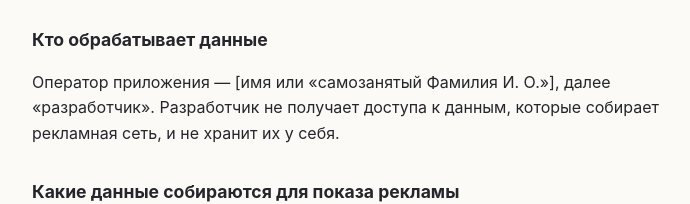
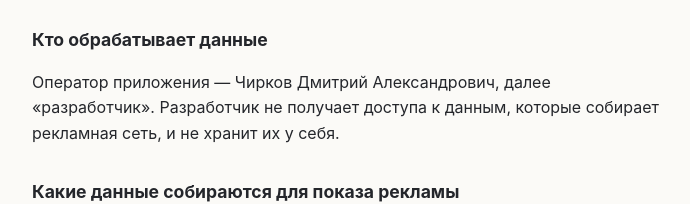
Before and after one commit to dmitriiachirkov-dot/AlpacaGames, a plain HTML site: page filwords/index.html in a window 1280 px wide. Shown: the part 264-468 px from the top of the page, without its empty margins (288-978 px from the left). Drawn offline with Linux system fonts and the light colour scheme.

Commit message:
Update index.html

```diff
--- a/filwords/index.html
+++ b/filwords/index.html
@@ -33,7 +33,7 @@
 подбора объявлений она получает техническую информацию об устройстве.</p>
 
 <h2>Кто обрабатывает данные</h2>
-<p>Оператор приложения — [имя или «самозанятый Фамилия И. О.»], далее
+<p>Оператор приложения — Чирков Дмитрий Александрович, далее
 «разработчик». Разработчик не получает доступа к данным, которые собирает
 рекламная сеть, и не хранит их у себя.</p>
 
```
